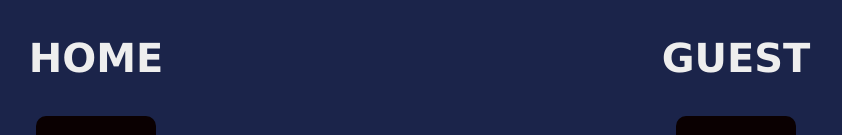
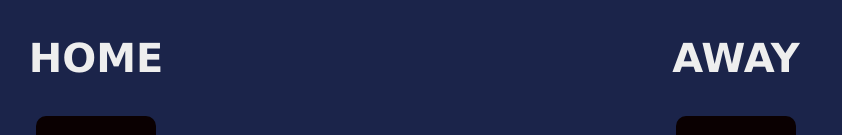
Before and after one commit to MRunKnownDEV/BasketBallScore, a website built with Vite: page index.html in a window 1280 px wide. Shown: the top 135 px of the page, without its empty margins (224-1066 px from the left). Built offline with nearby package versions, Linux system fonts and the light colour scheme.

Commit message:
new header
changed header from guest to away

```diff
--- a/index.html
+++ b/index.html
@@ -15,7 +15,7 @@
                 </div>
             </div>
             <div class="column">
-                <h3 class="home">GUEST</h3>
+                <h3 class="home">AWAY</h3>
                 <h2 id="guestScore" class="score">0</h2>
                 <div>
                     <button onclick="gadd1()">+1</button>
```
